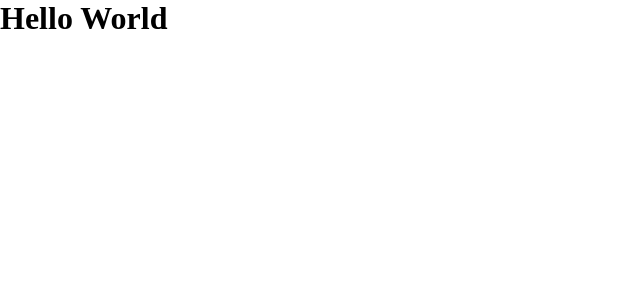
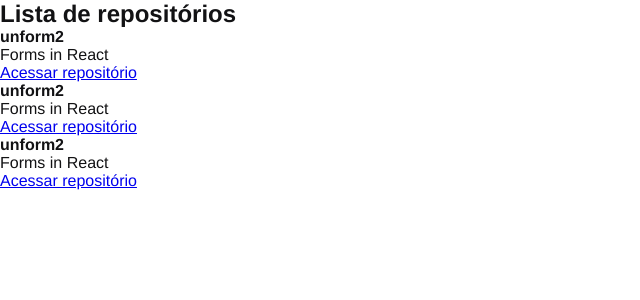
Before and after one commit to allexis096/ignite-react-github-explorer, a React app: page / in a window 1280 px wide. Shown: the top 300 px of the page, without its empty margins (0-640 px from the left). Built offline with nearby package versions, Linux system fonts and the light colour scheme.

Commit message:
:sparkles: feat: add Repositories components

```diff
--- a/src/App.jsx
+++ b/src/App.jsx
@@ -1,5 +1,7 @@
+import { RepositoryList } from './components/RepositoryList';
+
 import './styles/global.scss';
 
 export function App() {
-  return <h1>Hello World</h1>
+  return <RepositoryList />;
 }
--- /dev/null
+++ b/src/components/RepositoryItem.jsx
@@ -0,0 +1,11 @@
+export function RepositoryItem(props) {
+  console.log(props)
+  return (
+    <li>
+      <strong>{props.repository.name ?? 'default'}</strong>
+      <p>{props.repository.description}</p>
+
+      <a href={props.repository.link}>Acessar repositório</a>
+    </li>
+  )
+}
--- /dev/null
+++ b/src/components/RepositoryList.jsx
@@ -0,0 +1,21 @@
+import { RepositoryItem } from './RepositoryItem';
+
+const repository = {
+  name: 'unform2',
+  description: "Forms in React",
+  link: "https://github.com/unform"
+}
+
+export function RepositoryList() {
+  return (
+    <section className="repository-list">
+      <h1>Lista de repositórios</h1>
+
+      <ul>
+        <RepositoryItem repository={repository} />
+        <RepositoryItem repository={repository} />
+        <RepositoryItem repository={repository} />
+      </ul>
+    </section>
+  )
+}
--- a/src/styles/global.scss
+++ b/src/styles/global.scss
@@ -5,5 +5,6 @@
 }
 
 body {
-  font: Arial, Helvetica, sans-serif;
+  font: 16px "Helvetica Neue", Arial, sans-serif;
+  color: #121214;
 }
```
